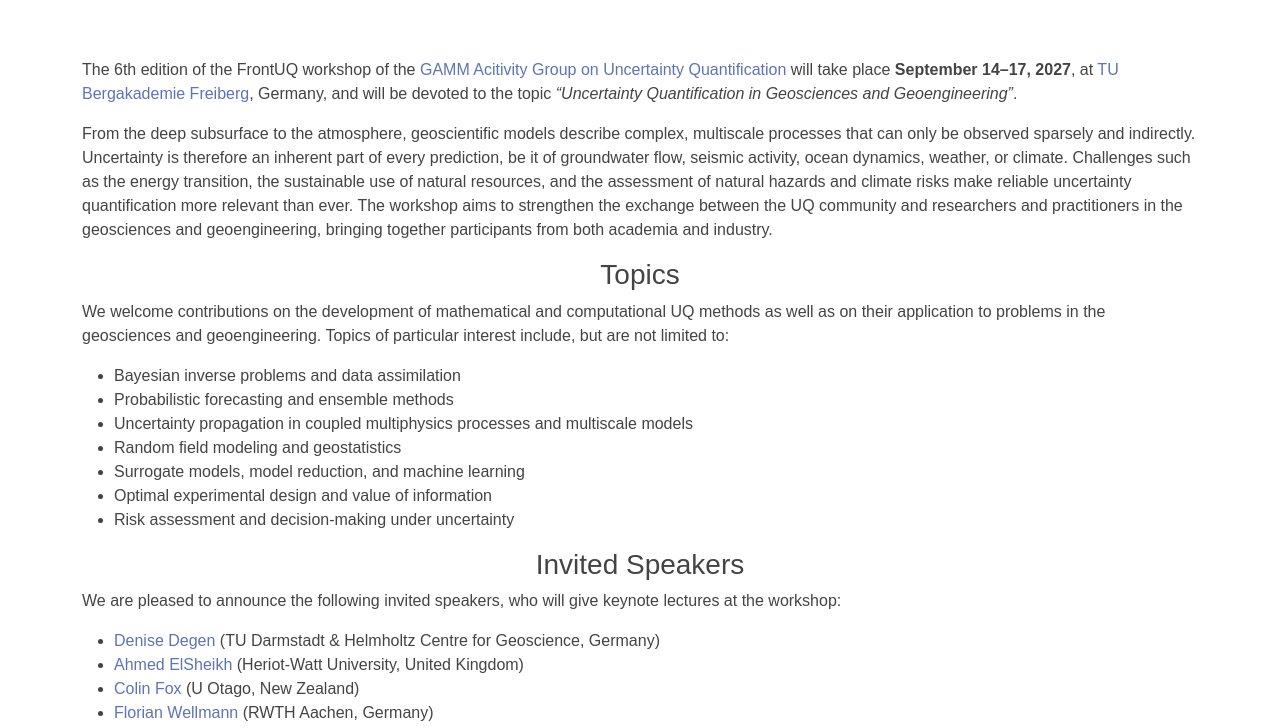
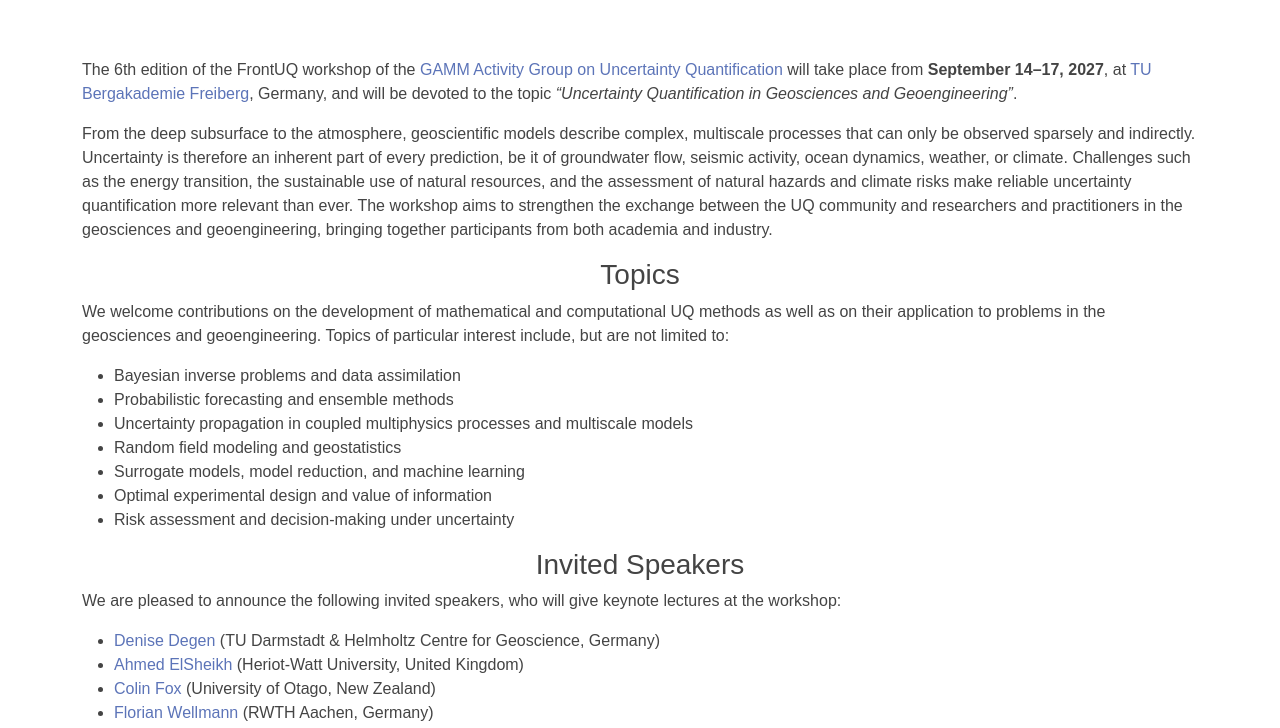
Before and after one commit to uncertaintyhub/frontuq-2027, a plain HTML site: page index.html in a window 1280 px wide. Shown: the part 457-1185 px from the top of the page. Drawn offline with Linux system fonts and the light colour scheme; a web font is replaced by a local one.

Commit message:
fixes a typo and wording

```diff
--- a/index.html
+++ b/index.html
@@ -78,8 +78,8 @@
     <section class="inner-page">
       <div class="container">
 	<p>
-	The 6th edition of the FrontUQ workshop of the <a href="https://gamm-ag-uq.github.io/">GAMM Acitivity Group on Uncertainty Quantification</a> will take place
-  <strong>September 14&ndash;17, 2027</strong>, at <a href="https://tu-freiberg.de/en">TU Bergakademie Freiberg</a>, Germany, and will be
+	The 6th edition of the FrontUQ workshop of the <a href="https://gamm-ag-uq.github.io/">GAMM Activity Group on Uncertainty Quantification</a> will take place
+  from <strong>September 14&ndash;17, 2027</strong>, at <a href="https://tu-freiberg.de/en">TU Bergakademie Freiberg</a>, Germany, and will be
   devoted to the topic <em>&ldquo;Uncertainty Quantification in Geosciences and Geoengineering&rdquo;</em>.
 	</p>
 	<p>
@@ -118,7 +118,7 @@
 	<ul>
 	  <li><a href="https://www.gfz.de/staff/denise.degen">Denise Degen</a> (TU Darmstadt &amp; Helmholtz Centre for Geoscience, Germany)</li>
 	  <li><a href="https://researchportal.hw.ac.uk/en/persons/ahmed-elsheikh/">Ahmed ElSheikh</a> (Heriot-Watt University, United Kingdom)</li>
-	  <li><a href="https://www.otago.ac.nz/physics/staff/colinfox">Colin Fox</a> (U Otago, New Zealand)</li>
+	  <li><a href="https://www.otago.ac.nz/physics/staff/colinfox">Colin Fox</a> (University of Otago, New Zealand)</li>
 	  <li><a href="https://www.cg3.rwth-aachen.de/cms/cg3/der-lehrstuhl/~dnyyj/prof-wellmann/">Florian Wellmann</a> (RWTH Aachen, Germany)</li>
 	</ul>
 	<p>
```
